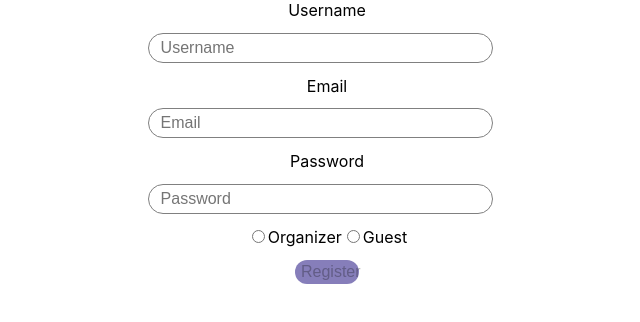
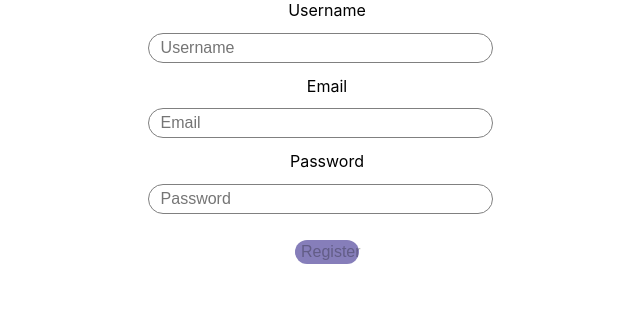
Before and after one commit to bw-potluck-planner-46/Frontend, a React (Create React App) app in the folder front-end/: page /guest/register in a window 1280 px wide. Shown: the top 322 px of the page, without its empty margins (313-953 px from the left). Built offline with nearby package versions, Linux system fonts and the light colour scheme.

Commit message:
guest routing to dashboard and event

```diff
--- a/front-end/src/components/GuestRegister.js
+++ b/front-end/src/components/GuestRegister.js
@@ -162,27 +162,6 @@ const Register = () => {
                     {errorState.password.length > 0 ? <StyledError>{errorState.password}</StyledError> : null}
                 </StyledInputContainer>
 
-                <div>
-                    <input
-                        id='organizer'
-                        name='role'
-                        type='radio'
-                        value='Organizer'
-                        onChange={changeHandler}
-                    />
-                    <label htmlFor='organizer'>Organizer</label>
-
-                    <input
-                        id='guest'
-                        name='role'
-                        type='radio'
-                        value='Guest'
-                        onChange={changeHandler}
-                    />
-                    <label htmlFor='guest'>Guest</label>
-                    {errorState.role.length > 0 ? <StyledError>{errorState.role}</StyledError> : null}
-                </div>
-
                 <StyledButton type='submit' disabled={disabled}>Register</StyledButton>
             </StyledForm>
         </StyledFormContainer>
--- a/front-end/src/privateGuestComponents/GuestDashboard.js
+++ b/front-end/src/privateGuestComponents/GuestDashboard.js
@@ -1,10 +1,27 @@
 import React from 'react'
+import { useHistory, Route } from 'react-router-dom'
+import GuestEvent from './GuestEvent'
 
 const GuestDashboard = () => {
+    const history = useHistory()
+
+    const goToEvent = () => {
+        history.push(`/guest/event/:id`) // change :id to template literals
+    }
     return (
-        <div>
-
-        </div>
+    <>
+            <div>
+                <h2>Welcome to Guest Dashboard!</h2>
+                <h3>hope you'll save room for some 'skrat!</h3>
+                <button>set up your profile here</button>
+                <div onClick={goToEvent}>
+                    <p>this is a potluck event</p>
+                </div>
+            </div>
+            <Route path='/guest/event/:id'>
+                <GuestEvent />
+            </Route>
+    </>
     )
 }
 
--- /dev/null
+++ b/front-end/src/privateGuestComponents/GuestEvent.js
@@ -0,0 +1,23 @@
+import React from 'react'
+import {useState} from "react"
+
+const GuestEvent = () => {
+    const [attend, setAttend] = useState(0)
+    const [toggle, setToggle] = useState(true)
+
+
+    const rsvp =(event) => {
+        setToggle(!toggle)
+        toggle === true? (setAttend(attend+1)) : (setAttend(attend-1))
+    }
+
+    return (
+        <div>
+            <h2>this is a event</h2>
+            <h3>attendance: {attend}</h3>
+            <button onClick={rsvp}> attend!</button>
+        </div>
+    )
+}
+
+export default GuestEvent
```
